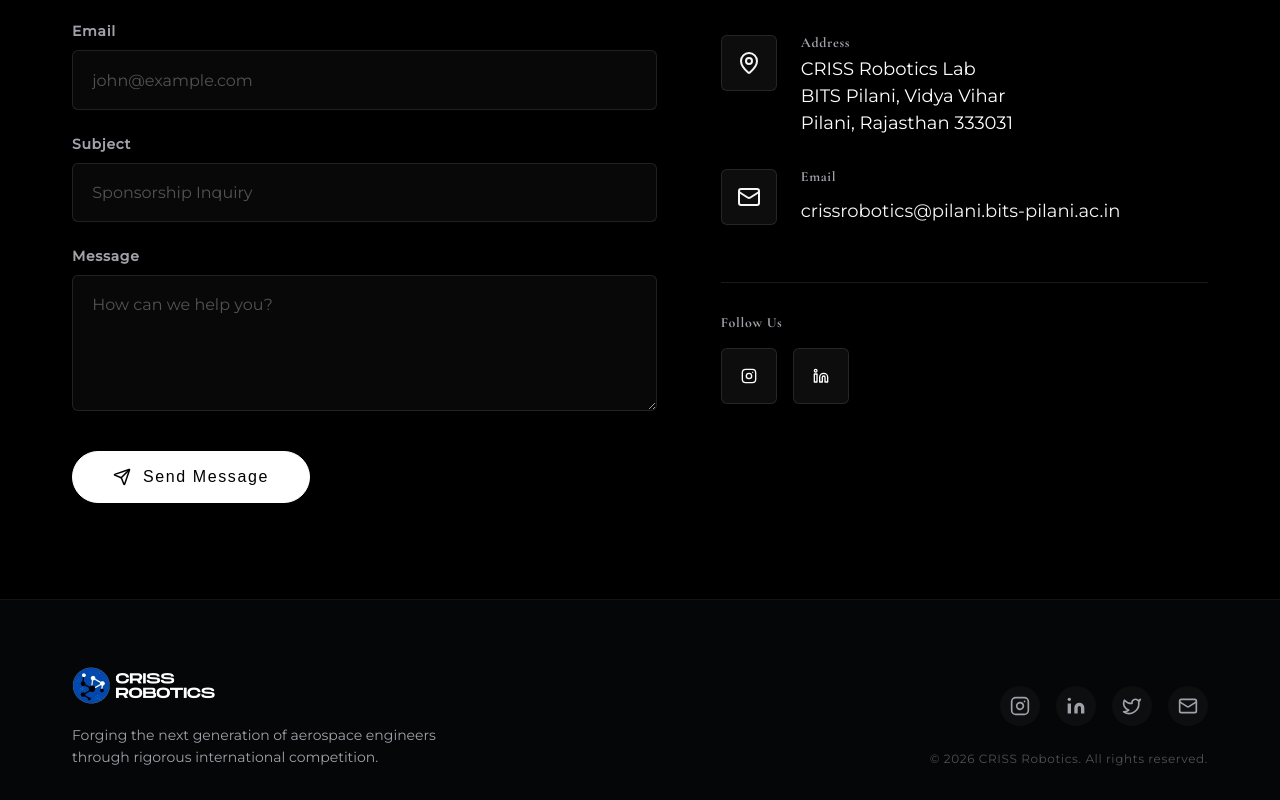
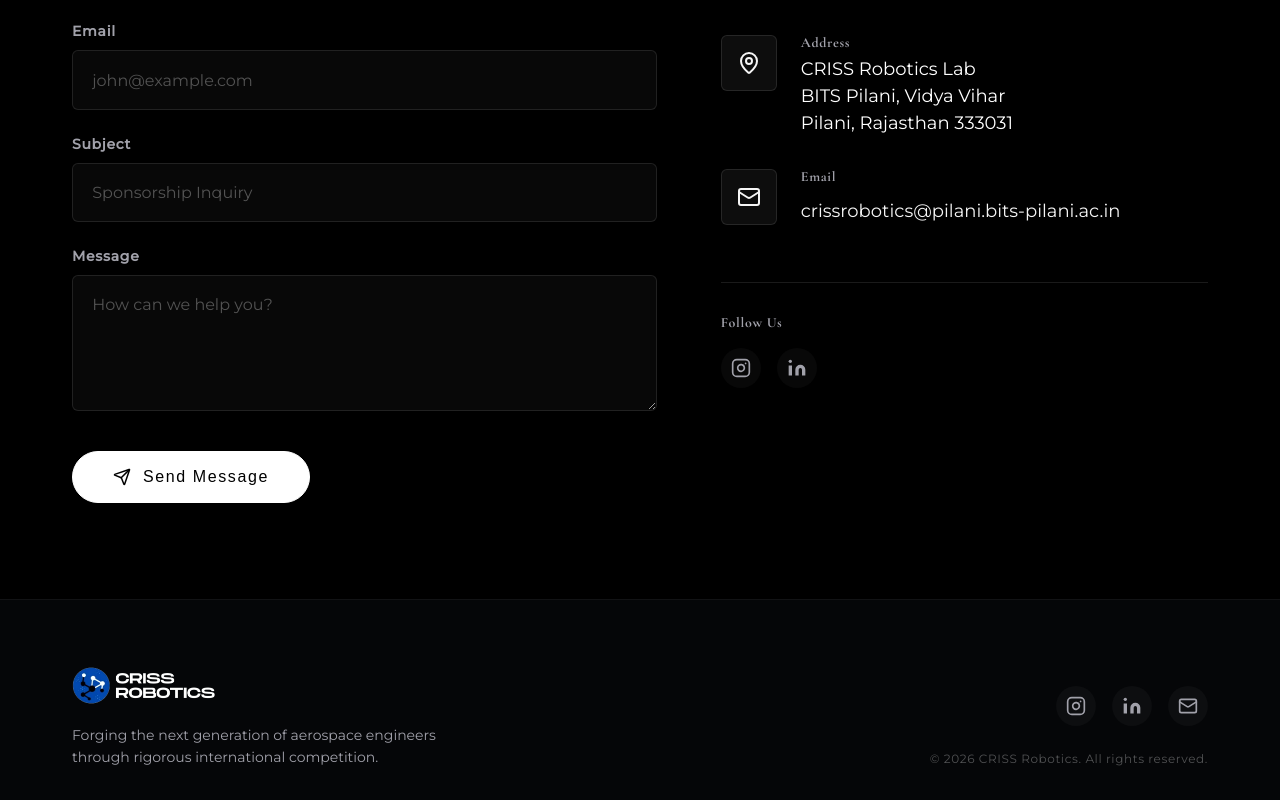
Before and after one commit to justKrishna005/crissrobotics, a React (Vite) app: page /contact in a window 1280 px wide. Shown: the part 1087-1887 px from the top of the page. Built offline with nearby package versions, Linux system fonts and the light colour scheme.

Commit message:
fixed contact page

```diff
--- a/src/components/Footer.tsx
+++ b/src/components/Footer.tsx
@@ -1,30 +1,7 @@
 import { Link } from 'react-router';
 import './Footer.css';
 import { Mail } from 'lucide-react';
-
-// ─── SVG Icons ────────────────────────────────────────────────────────────────
-
-const LinkedinIcon = () => (
-  <svg xmlns="http://www.w3.org/2000/svg" width="20" height="20" viewBox="0 0 24 24" fill="currentColor">
-    <path d="M16 8a6 6 0 0 1 6 6v7h-4v-7a2 2 0 0 0-2-2 2 2 0 0 0-2 2v7h-4v-7a6 6 0 0 1 6-6z"/>
-    <rect x="2" y="9" width="4" height="12"/>
-    <circle cx="4" cy="4" r="2"/>
-  </svg>
-);
-
-const InstagramIcon = () => (
-  <svg xmlns="http://www.w3.org/2000/svg" width="20" height="20" viewBox="0 0 24 24" fill="none" stroke="currentColor" strokeWidth="2" strokeLinecap="round" strokeLinejoin="round">
-    <rect x="2" y="2" width="20" height="20" rx="5" ry="5"></rect>
-    <path d="M16 11.37A4 4 0 1 1 12.63 8 4 4 0 0 1 16 11.37z"></path>
-    <line x1="17.5" y1="6.5" x2="17.51" y2="6.5"></line>
-  </svg>
-);
-
-const TwitterIcon = () => (
-  <svg xmlns="http://www.w3.org/2000/svg" width="20" height="20" viewBox="0 0 24 24" fill="none" stroke="currentColor" strokeWidth="2" strokeLinecap="round" strokeLinejoin="round">
-    <path d="M22 4s-.7 2.1-2 3.4c1.6 10-9.4 17.3-18 11.6 2.2.1 4.4-.6 6-2C3 15.5.5 9.6 3 5c2.2 2.6 5.6 4.1 9 4-.9-4.2 4-6.6 7-3.8 1.1 0 3-1.2 3-1.2z"></path>
-  </svg>
-);
+import { InstagramIcon, LinkedinIcon } from './SocialIcons';
 
 const Footer = () => {
   return (
@@ -43,8 +20,7 @@ const Footer = () => {
           <div className="social-links">
             <a href="https://www.instagram.com/criss_robotics/" target="_blank" rel="noopener noreferrer" aria-label="Instagram" className="social-link"><InstagramIcon /></a>
             <a href="https://www.linkedin.com/company/criss-robotics/" target="_blank" rel="noopener noreferrer" aria-label="LinkedIn" className="social-link"><LinkedinIcon /></a>
-            <a href="https://x.com/CRISSRobotics" target="_blank" rel="noopener noreferrer" aria-label="Twitter" className="social-link"><TwitterIcon /></a>
-            <a href="mailto:outreach@crissrobotics.space" aria-label="Email" className="social-link"><Mail size={20} /></a>
+            <a href="mailto:crissrobotics@pilani.bits-pilani.ac.in" aria-label="Email" className="social-link"><Mail size={20} /></a>
           </div>
           <div className="footer-copy">
             &copy; {new Date().getFullYear()} CRISS Robotics. All rights reserved.
--- /dev/null
+++ b/src/components/SocialIcons.tsx
@@ -0,0 +1,19 @@
+// Shared social glyphs so the footer and the Contact page never drift apart.
+
+type IconProps = { size?: number };
+
+export const InstagramIcon = ({ size = 20 }: IconProps) => (
+  <svg xmlns="http://www.w3.org/2000/svg" width={size} height={size} viewBox="0 0 24 24" fill="none" stroke="currentColor" strokeWidth="2" strokeLinecap="round" strokeLinejoin="round">
+    <rect x="2" y="2" width="20" height="20" rx="5" ry="5"></rect>
+    <path d="M16 11.37A4 4 0 1 1 12.63 8 4 4 0 0 1 16 11.37z"></path>
+    <line x1="17.5" y1="6.5" x2="17.51" y2="6.5"></line>
+  </svg>
+);
+
+export const LinkedinIcon = ({ size = 20 }: IconProps) => (
+  <svg xmlns="http://www.w3.org/2000/svg" width={size} height={size} viewBox="0 0 24 24" fill="currentColor">
+    <path d="M16 8a6 6 0 0 1 6 6v7h-4v-7a2 2 0 0 0-2-2 2 2 0 0 0-2 2v7h-4v-7a6 6 0 0 1 6-6z"/>
+    <rect x="2" y="9" width="4" height="12"/>
+    <circle cx="4" cy="4" r="2"/>
+  </svg>
+);
--- a/src/pages/Contact.css
+++ b/src/pages/Contact.css
@@ -166,20 +166,21 @@
   margin-top: 1rem;
 }
 
+/* Matches .social-link in Footer.css */
 .social-link-item {
-  width: 3.5rem;
-  height: 3.5rem;
-  background-color: rgba(255, 255, 255, 0.05);
-  border: 1px solid rgba(255, 255, 255, 0.1);
-  border-radius: 6px;
+  width: 40px;
+  height: 40px;
+  background-color: rgba(255, 255, 255, 0.03);
+  border-radius: 50%;
   display: flex;
   align-items: center;
   justify-content: center;
-  color: var(--text-primary);
-  transition: all 0.3s ease;
+  color: var(--text-secondary);
+  transition: color 0.2s ease, transform 0.2s ease, background-color 0.2s ease;
 }
 
 .social-link-item:hover {
-  background-color: transparent;
-  border-color: var(--text-primary);
+  color: var(--accent-light);
+  transform: translateY(-2px);
+  background-color: rgba(255, 255, 255, 0.08);
 }
--- a/src/pages/Contact.tsx
+++ b/src/pages/Contact.tsx
@@ -1,23 +1,7 @@
 import { Mail, MapPin, Send, ChevronDown } from 'lucide-react';
 import useScrollReveal from '../hooks/useScrollReveal';
+import { InstagramIcon, LinkedinIcon } from '../components/SocialIcons';
 import './Contact.css';
-
-const InstagramIcon = () => (
-  <svg xmlns="http://www.w3.org/2000/svg" width="16" height="16" viewBox="0 0 24 24" fill="none" stroke="currentColor" strokeWidth="2" strokeLinecap="round" strokeLinejoin="round">
-    <rect x="2" y="2" width="20" height="20" rx="5" ry="5" />
-    <circle cx="12" cy="12" r="4" />
-    <circle cx="17.5" cy="6.5" r="1" fill="currentColor" stroke="none" />
-  </svg>
-
-);
-
-const LinkedinIcon2 = () => (
-  <svg xmlns="http://www.w3.org/2000/svg" width="16" height="16" viewBox="0 0 24 24" fill="none" stroke="currentColor" strokeWidth="2" strokeLinecap="round" strokeLinejoin="round">
-    <path d="M16 8a6 6 0 0 1 6 6v7h-4v-7a2 2 0 0 0-2-2 2 2 0 0 0-2 2v7h-4v-7a6 6 0 0 1 6-6z" />
-    <rect x="2" y="9" width="4" height="12" />
-    <circle cx="4" cy="4" r="2" />
-  </svg>
-);
 
 const Contact = () => {
   useScrollReveal();
@@ -107,7 +91,7 @@ const Contact = () => {
                     <InstagramIcon />
                   </a>
                   <a href="https://www.linkedin.com/company/criss-robotics/" target="_blank" rel="noopener noreferrer" className="social-link-item" aria-label="LinkedIn">
-                    <LinkedinIcon2 />
+                    <LinkedinIcon />
                   </a>
                 </div>
               </div>
```
